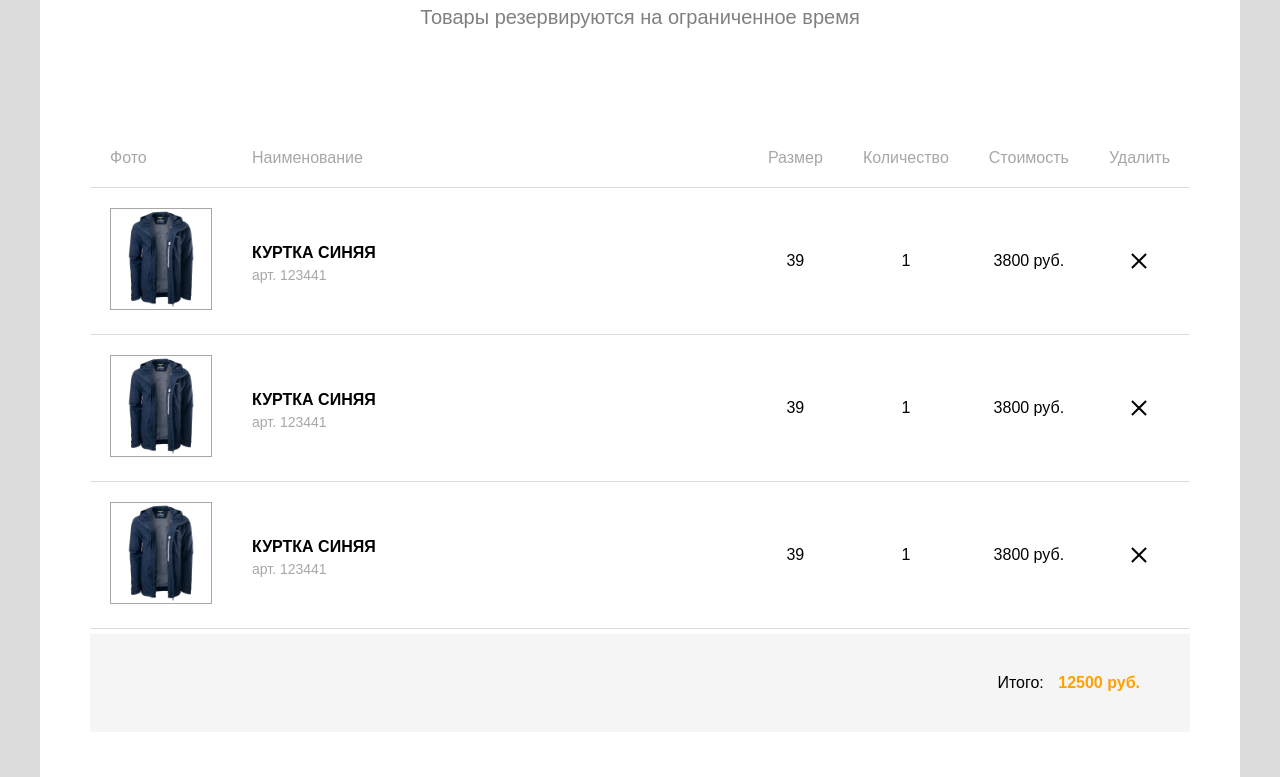
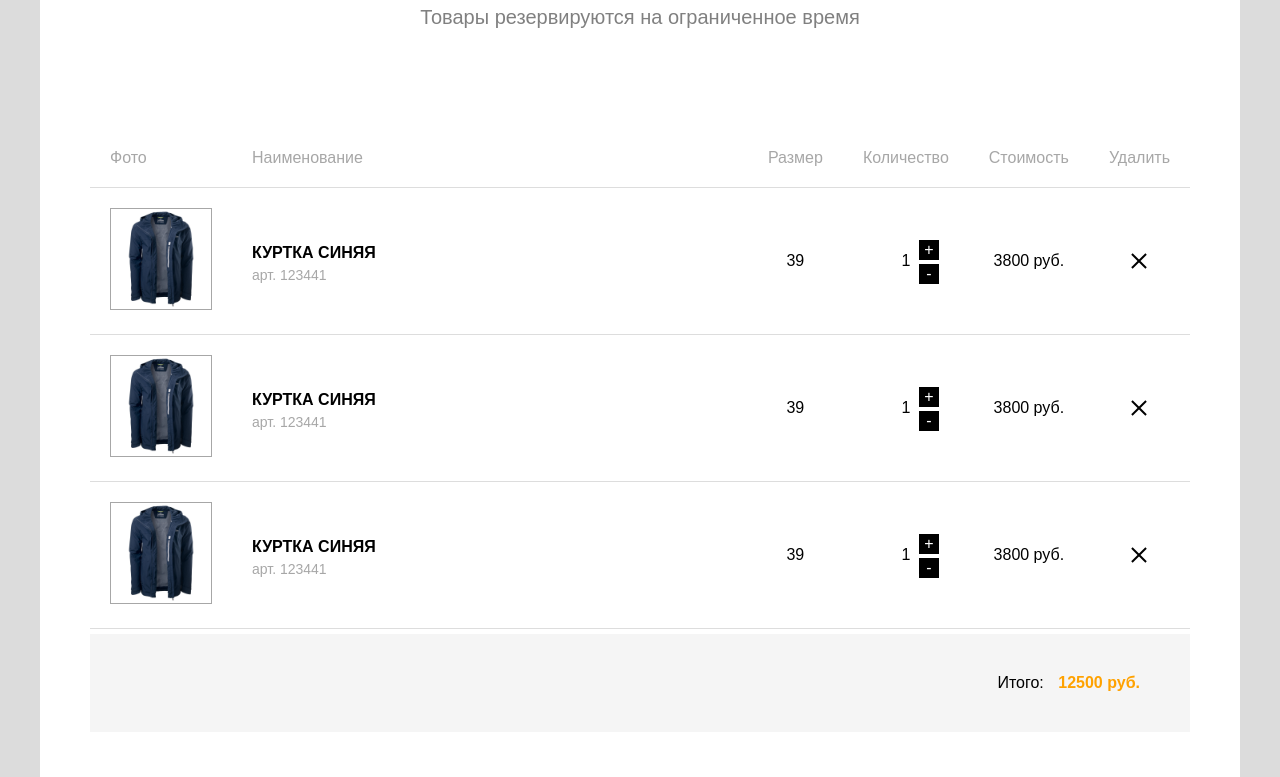
Before and after one commit to damarrus/project2208, a PHP site: page /cart.php in a window 1280 px wide. Shown: the part 242-1019 px from the top of the page. Run offline with PHP 8.4, Linux system fonts and the light colour scheme.

Commit message:
Добавил кнопки в колонке "Количество"
Кнопки добавления и удаления товаров

```diff
--- a/css/cart.css
+++ b/css/cart.css
@@ -244,3 +244,31 @@ td {
 .main-cart-pay-button:hover {
     transform: scale(1.1);
 }
+.amount {
+    /* display: flex;
+    flex-wrap: wrap;
+    justify-content: center; */
+    position: relative;
+    cursor: pointer;
+
+}
+.amount-btn-plus {
+    position: absolute;
+    top: -12px;
+    right: 10px;
+    width: 20px;
+    line-height: 20px;
+    height: 20px;
+    color: white;
+    background: #000;
+}
+.amount-btn-minus {
+    position: absolute;
+    top: 12px;
+    right: 10px;
+    width: 20px;
+    line-height: 20px;
+    height: 20px;
+    color: white;
+    background: #000;
+}
--- a/views/cart.php
+++ b/views/cart.php
@@ -29,7 +29,13 @@
                 </div>
             </td>
             <td class="tac">39</td>
-            <td class="tac">1</td>
+            <td class="tac"><div class="amount">1
+                <div class="amount-btn">
+                    <div class="amount-btn-plus">+</div>
+                    <div class="amount-btn-minus">-</div>
+                </div>
+            </div>
+            </td>
             <td class="tac">3800 руб.</td>
             <td>
                 <div class="main-cart-product-block-delete"></div>
@@ -46,7 +52,12 @@
                 </div>
             </td>
             <td class="tac">39</td>
-            <td class="tac">1</td>
+            <td class="tac"><div class="amount">1
+                <div class="amount-btn">
+                    <div class="amount-btn-plus">+</div>
+                    <div class="amount-btn-minus">-</div>
+                </div>
+            </div>
             <td class="tac">3800 руб.</td>
             <td>
                 <div class="main-cart-product-block-delete"></div>
@@ -63,7 +74,12 @@
                 </div>
             </td>
             <td class="tac">39</td>
-            <td class="tac">1</td>
+            <td class="tac"><div class="amount">1
+                <div class="amount-btn">
+                    <div class="amount-btn-plus">+</div>
+                    <div class="amount-btn-minus">-</div>
+                </div>
+            </div>
             <td class="tac">3800 руб.</td>
             <td>
                 <div class="main-cart-product-block-delete"></div>
```
